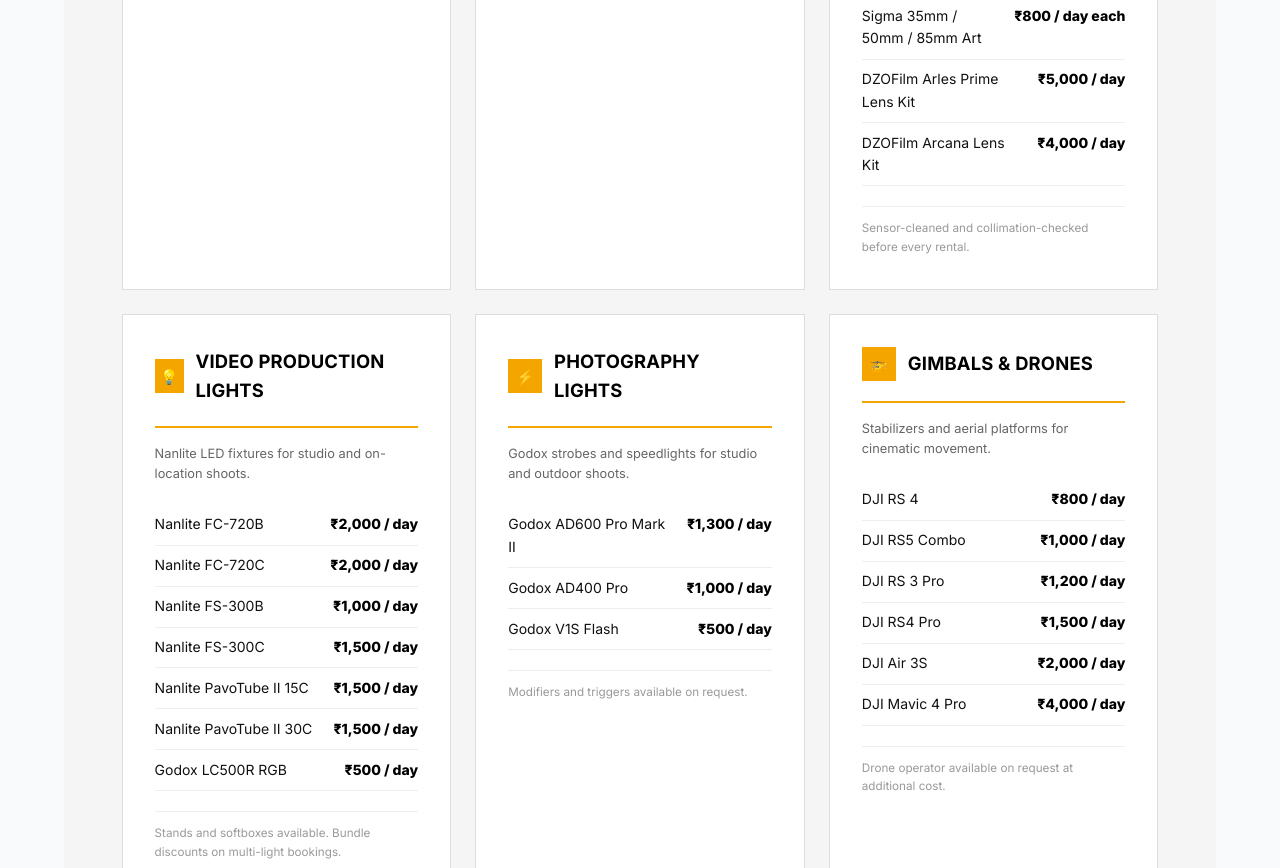
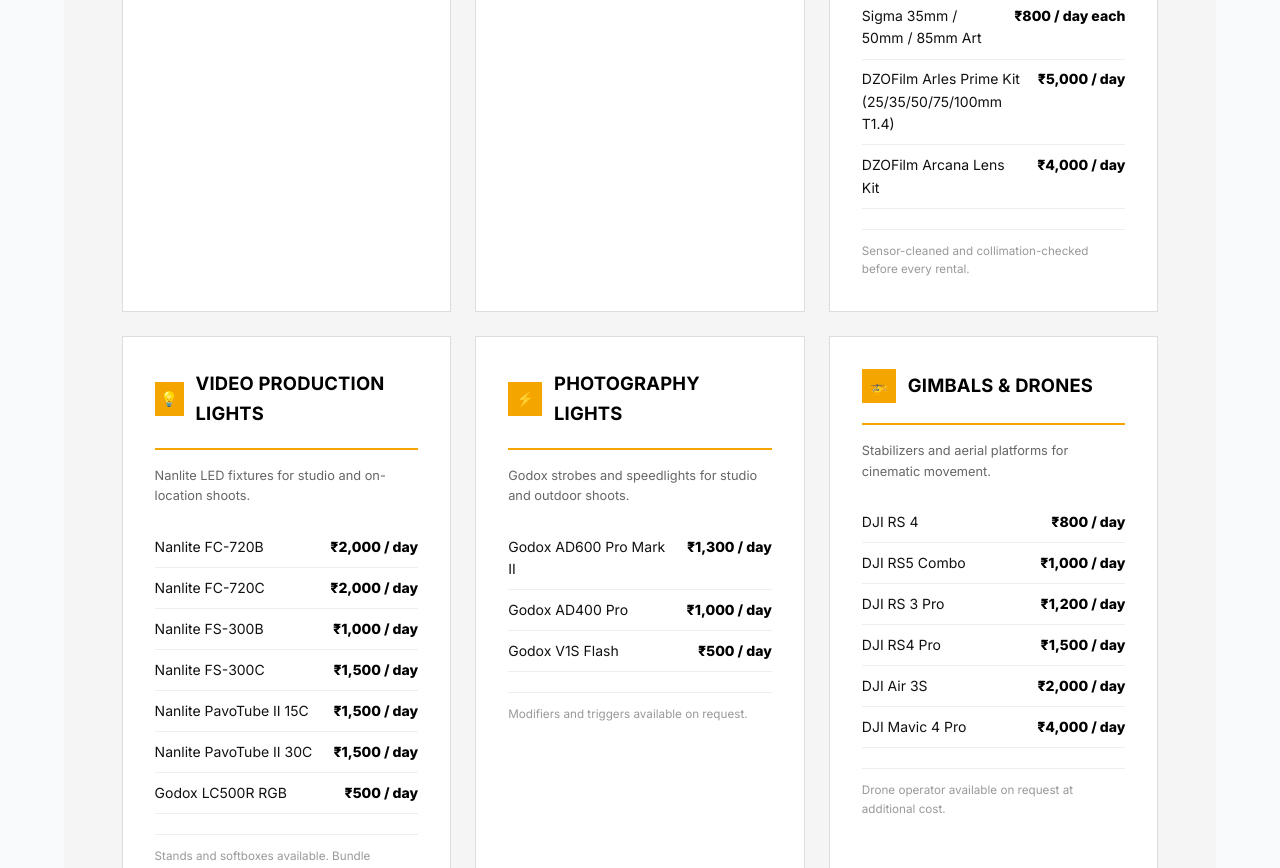
Before and after one commit to infinitycamerarentals-pvn/infinity-camera-rental, a plain HTML site: page index.html in a window 1280 px wide. Shown: the part 6146-7014 px from the top of the page. Drawn offline with nearby package versions, Linux system fonts and the light colour scheme; a web font is replaced by a local one.

Commit message:
Show Arles Prime kit focals and use kit product photo.
List 25/35/50/75/100mm T1.4 in the catalog, pricing, and calculator; replace kit image with the customer photo.

```diff
--- a/index.html
+++ b/index.html
@@ -2419,11 +2419,11 @@
 </div>
 <div class="gear-grid">
 <div class="gear-card">
-<div class="gear-img"><img alt="DZOFilm Arles Prime Lens Kit" src="dzofilm-arles.jpg" loading="lazy"><div class="gear-img-overlay">Enquiry Now ↗</div></div>
+<div class="gear-img"><img alt="DZOFilm Arles Prime Lens Kit — 25, 35, 50, 75, 100mm T1.4" src="dzofilm-arles.jpg" loading="lazy"><div class="gear-img-overlay">Enquiry Now ↗</div></div>
 <div class="gear-body">
 <div class="gear-category">Cine Lenses</div>
 <div class="gear-name">DZOFilm Arles Prime Lens Kit</div>
-<div class="gear-desc">Full-frame T1.4 cinema prime kit with painterly look &amp; consistent gearing. Ideal for narrative, commercials &amp; large-format productions.</div>
+<div class="gear-desc">5-lens T1.4 Arles Prime kit: 25mm · 35mm · 50mm · 75mm · 100mm. Full-frame cine primes with painterly look &amp; matched gearing for narrative &amp; commercials.</div>
 <div class="gear-footer">
 <div class="gear-price-tag">₹5,000 / day</div><a class="gear-cta" href="https://wa.me/919505011266?text=Hi%2C%20I%20want%20to%20enquire%20about%20DZOFilm%20Arles%20Prime%20Lens%20Kit%20rental.%20Please%20share%20availability%20and%20pricing." target="_blank"><svg width="15" height="15" viewBox="0 0 24 24" fill="currentColor" xmlns="http://www.w3.org/2000/svg"><path d="M17.472 14.382c-.297-.149-1.758-.867-2.03-.967-.273-.099-.471-.148-.67.15-.197.297-.767.966-.94 1.164-.173.199-.347.223-.644.075-.297-.15-1.255-.463-2.39-1.475-.883-.788-1.48-1.761-1.653-2.059-.173-.297-.018-.458.13-.606.134-.133.298-.347.446-.52.149-.174.198-.298.298-.497.099-.198.05-.371-.025-.52-.075-.149-.669-1.612-.916-2.207-.242-.579-.487-.5-.669-.51-.173-.008-.371-.01-.57-.01-.198 0-.52.074-.792.372-.272.297-1.04 1.016-1.04 2.479 0 1.462 1.065 2.875 1.213 3.074.149.198 2.096 3.2 5.077 4.487.709.306 1.262.489 1.694.625.712.227 1.36.195 1.871.118.571-.085 1.758-.719 2.006-1.413.248-.694.248-1.289.173-1.413-.074-.124-.272-.198-.57-.347z"/><path d="M12 0C5.373 0 0 5.373 0 12c0 2.107.547 4.088 1.504 5.814L.057 23.428a.5.5 0 00.609.61l5.652-1.456A11.934 11.934 0 0012 24c6.627 0 12-5.373 12-12S18.627 0 12 0zm0 22a9.94 9.94 0 01-5.073-1.387l-.361-.214-3.757.968.998-3.654-.234-.374A9.944 9.944 0 012 12C2 6.477 6.477 2 12 2s10 4.477 10 10-4.477 10-10 10z"/></svg> Enquire on WhatsApp</a>
 </div>
@@ -2945,7 +2945,7 @@
 <div class="pricing-row"><span class="item-name">Sony 70-200mm f/2.8 GM</span><span class="item-rate">₹1,000 / day</span></div>
 <div class="pricing-row"><span class="item-name">Sony 70-200mm f/2.8 GM II</span><span class="item-rate">₹1,500 / day</span></div>
 <div class="pricing-row"><span class="item-name">Sigma 35mm / 50mm / 85mm Art</span><span class="item-rate">₹800 / day each</span></div>
-<div class="pricing-row"><span class="item-name">DZOFilm Arles Prime Lens Kit</span><span class="item-rate">₹5,000 / day</span></div>
+<div class="pricing-row"><span class="item-name">DZOFilm Arles Prime Kit (25/35/50/75/100mm T1.4)</span><span class="item-rate">₹5,000 / day</span></div>
 <div class="pricing-row"><span class="item-name">DZOFilm Arcana Lens Kit</span><span class="item-rate">₹4,000 / day</span></div>
 <div class="pricing-note">Sensor-cleaned and collimation-checked before every rental.</div>
 </div>
@@ -3303,7 +3303,7 @@
   <label style="display:block;color:#aaa;font-size:0.8rem;text-transform:uppercase;letter-spacing:0.08em;margin-bottom:8px;">Lens</label>
   <select id="calc-lens" onchange="calcTotal()" style="width:100%;background:#1e1e1e;color:#fff;border:1px solid #333;border-radius:8px;padding:10px 14px;font-size:14px;">
     <option value="0">No Lens</option>
-    <option value="5000">DZOFilm Arles Prime Lens Kit — ₹5,000/day</option>
+    <option value="5000">DZOFilm Arles Prime Kit (25–100mm T1.4) — ₹5,000/day</option>
     <option value="4000">DZOFilm Arcana Lens Kit — ₹4,000/day</option>
     <option value="1500">16-35mm G-Master F2.8 — ₹1,500/day</option>
     <option value="1500">24-70mm G-Master F2.8 — ₹1,500/day</option>
```
Also changed, not shown: dzofilm-arles.jpg.
